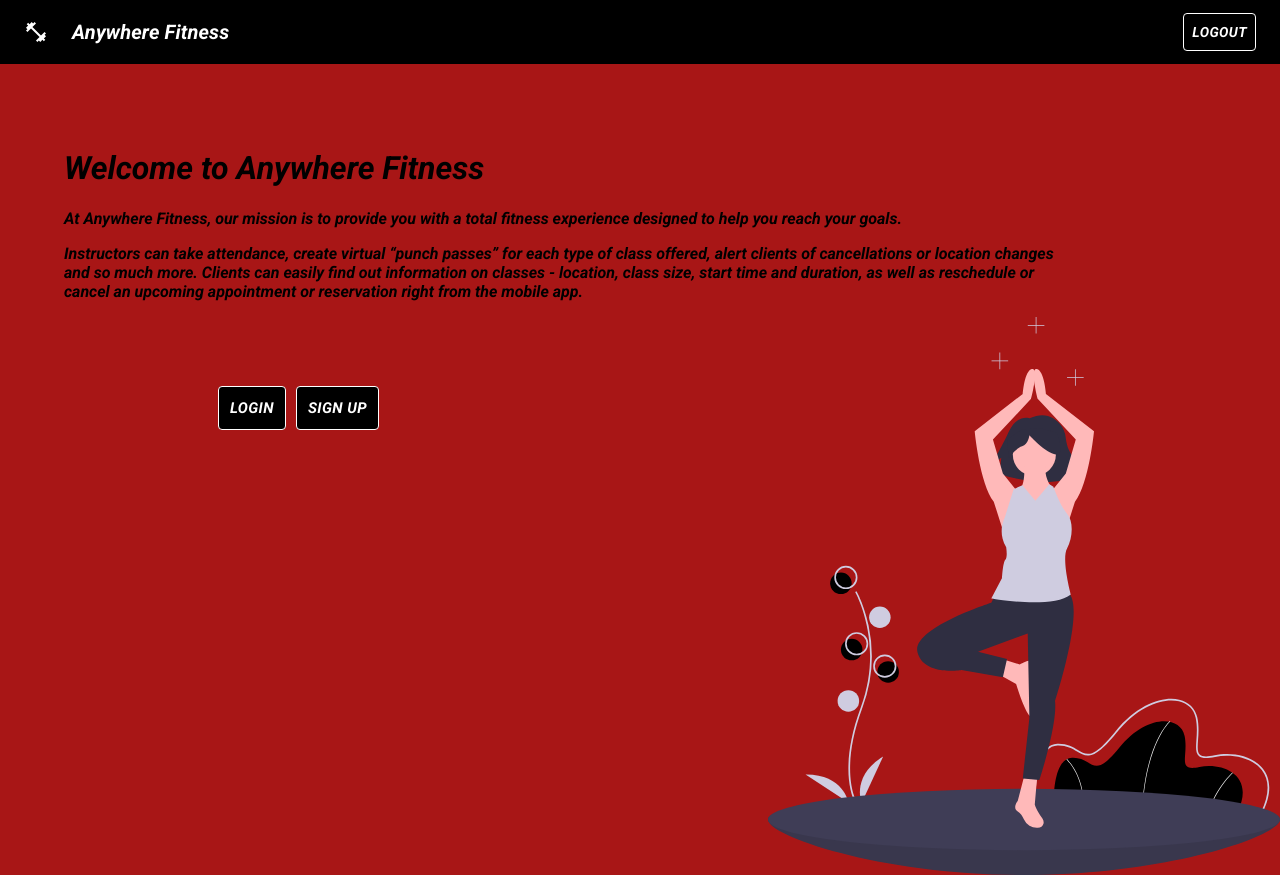
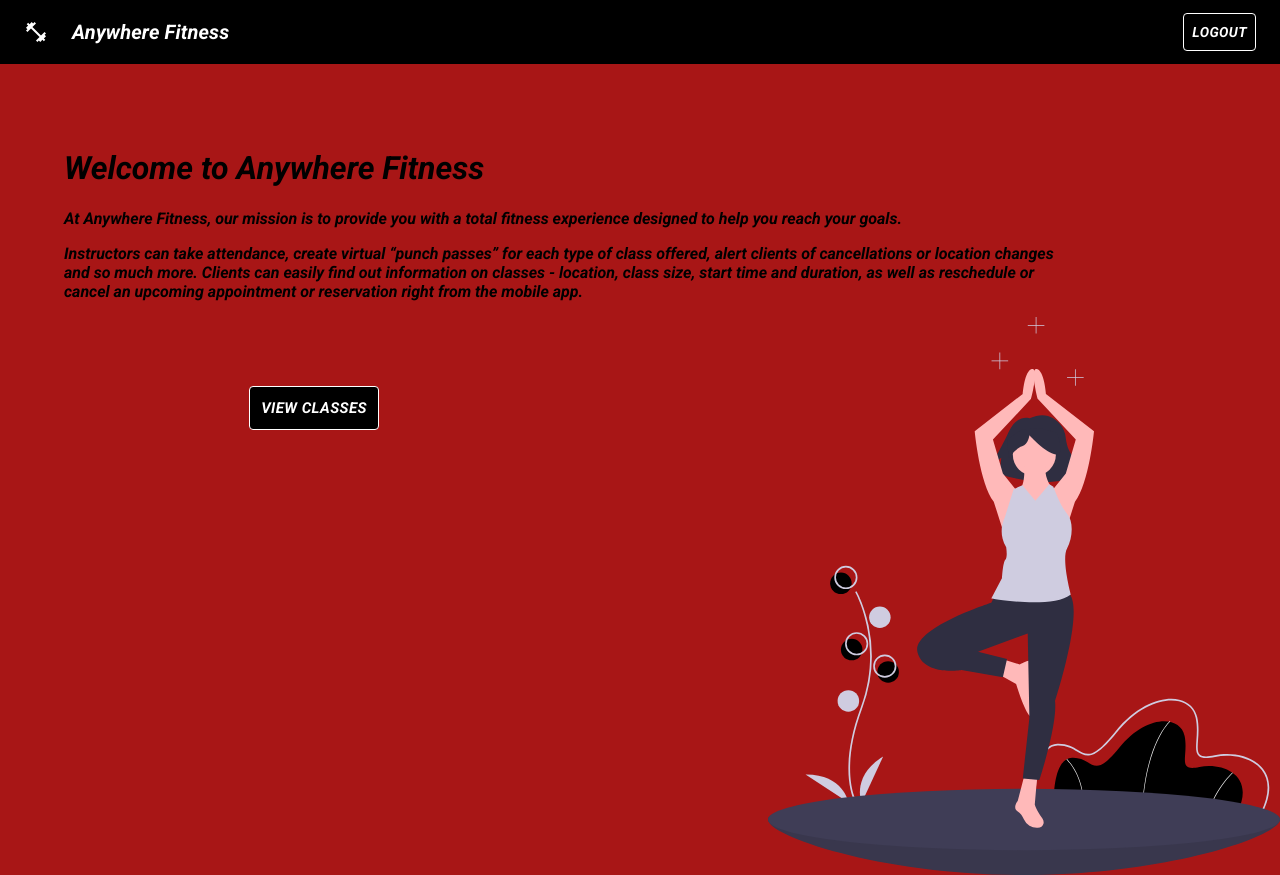
Before and after one commit to fitness-anytime/fitness-anytime-frontend, a React (Create React App) app: page / in a window 1280 px wide. Built offline with nearby package versions, Linux system fonts and the light colour scheme.

Commit message:
created state for isInstructor which will update the home page

```diff
--- a/src/App.js
+++ b/src/App.js
@@ -16,6 +16,7 @@ import ClassForm from "./components/instructor/ClassForm";
 
 function App() {
   const [isLoggedIn, setIsLoggedIn] = useState(true);
+  const [isInstructor, setIsInstructor] = useState(true);
 
   return (
     <React.Fragment>
@@ -25,7 +26,12 @@ function App() {
         <Route
           exact
           path="/login"
-          element={<Login setIsLoggedIn={setIsLoggedIn} />}
+          element={
+            <Login
+              setIsInstructor={setIsInstructor}
+              setIsLoggedIn={setIsLoggedIn}
+            />
+          }
         />
 
         <Route exact path="/signup" element={<SignUp />} />
@@ -46,7 +52,14 @@ function App() {
           <Route path="/updateclass/:id" element={<UpdateClass />} />
         </Route>
 
-        <Route exact path="/" isLoggedIn={isLoggedIn} element={<Homepage />} />
+        <Route
+          exact
+          path="/"
+          isLoggedIn={isLoggedIn}
+          element={
+            <Homepage isInstructor={isInstructor} isLoggedIn={isLoggedIn} />
+          }
+        />
       </Routes>
     </React.Fragment>
   );
--- a/src/components/Homepage.js
+++ b/src/components/Homepage.js
@@ -61,7 +61,7 @@ const Image = styled.img`
   max-width: 40%;
 `;
 
-export default function Homepage(props) {
+export default function Homepage({ isLoggedIn, isInstructor }) {
   // Inc something so that the login button doesn't show up if you are already logged in
   const navigate = useNavigate();
 
@@ -85,6 +85,17 @@ export default function Homepage(props) {
 
       <div className="image-container">
         <ButtonContainer>
+          {isLoggedIn ? (
+            <Button
+              size="large"
+              onClick={() => {
+                isInstructor ? navigate("/instructor") : navigate("/user");
+              }}
+            >
+              View Classes
+            </Button>
+          ) : (
+            <>
               <Button
                 size="large"
                 onClick={() => {
@@ -101,6 +112,8 @@ export default function Homepage(props) {
               >
                 Sign up
               </Button>
+            </>
+          )}
         </ButtonContainer>
         <Image alt="yoga" src={yoga} />
       </div>
--- a/src/components/Login.js
+++ b/src/components/Login.js
@@ -52,7 +52,7 @@ const initialFormErrors = {
 
 const initialDisabled = true;
 
-function Login({ setIsLoggedIn }) {
+function Login({ setIsLoggedIn, setIsInstructor }) {
   localStorage.setItem("token", "asdf");
 
   const [formState, setFormState] = useState(initialFormState);
@@ -85,6 +85,7 @@ function Login({ setIsLoggedIn }) {
     //   .then((res) => {
     //     console.log(res);
     //     // setIsLoggedIn(true);
+    //     if we return a token then setIsInstructor(true)
     //     // localStorage.setItem("token", res.data.payload);
     //   })
     //   .catch(() => {
--- a/src/components/NavBar.js
+++ b/src/components/NavBar.js
@@ -32,6 +32,9 @@ export default function NavBar({ isLoggedIn, setIsLoggedIn }) {
             color="inherit"
             aria-label="menu"
             sx={{ mr: 1.5 }}
+            onClick={() => {
+              navigate("/");
+            }}
           >
             <FitnessCenterIcon />
           </IconButton>
@@ -39,6 +42,9 @@ export default function NavBar({ isLoggedIn, setIsLoggedIn }) {
             variant="h6"
             component="div"
             sx={{ flexGrow: 1, cursor: "pointer" }}
+            onClick={() => {
+              navigate("/");
+            }}
           >
             Anywhere Fitness
           </Typography>
```
Lines whose indentation alone changed are shown as unchanged.
